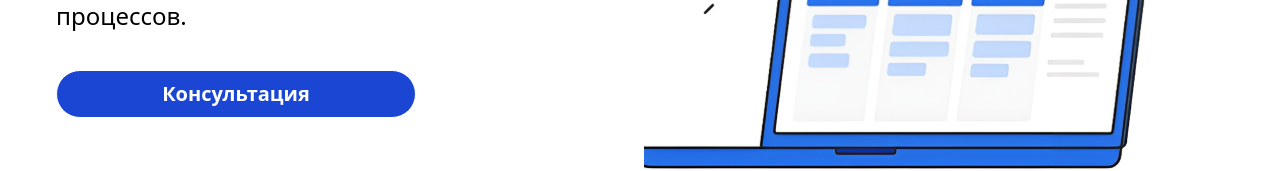
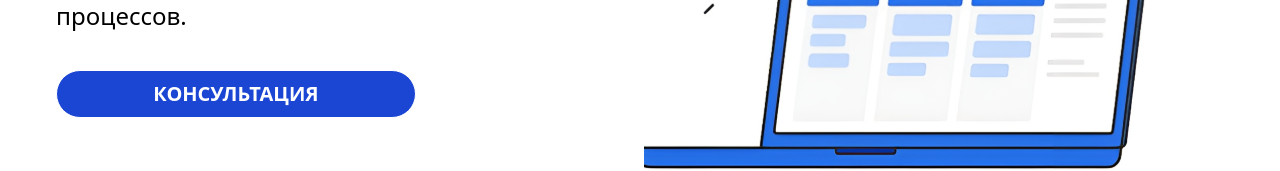
Before and after one commit to DFimp/landing_pro_automatization, a Next.js app: page / in a window 1280 px wide. Shown: the part 413-584 px from the top of the page. Built offline with nearby package versions, Linux system fonts and the light colour scheme.

Commit message:
text of button to uppercase

```diff
--- a/src/widgets/home/homeHeroSection/ui/homeHero.tsx
+++ b/src/widgets/home/homeHeroSection/ui/homeHero.tsx
@@ -14,7 +14,7 @@ const HomeHero = () => {
                         от консультации в решении простых задач до полной автоматизации бизнес-процессов.
                     </h2>
                     <div className='w-90'>
-                        <Button text="Консультация" variant='secondary' />
+                        <Button text="КОНСУЛЬТАЦИЯ" variant='secondary' />
                     </div>
                 </div>
 
```
